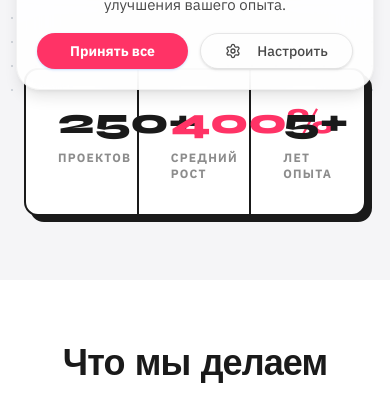
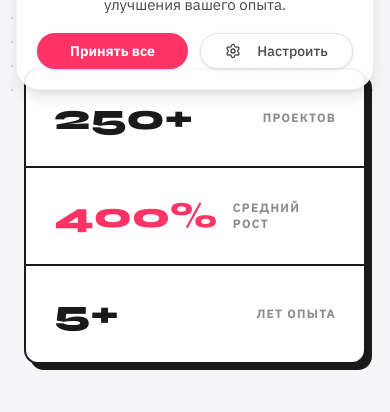
Before and after one commit to Artem-sudo25/haloagency-website, a Next.js app: page / in a window 390 px wide. Shown: the part 738-1150 px from the top of the page. Built offline with nearby package versions, Linux system fonts and the light colour scheme; no server answers.

Commit message:
hero-counter

```diff
--- a/components/sections/Hero.tsx
+++ b/components/sections/Hero.tsx
@@ -48,20 +48,20 @@ export default function Hero() {
 
         {/* Stats Strip */}
         <div className="w-full border-2 border-[#1A1A1A] rounded-xl bg-white shadow-[6px_6px_0px_0px_#1A1A1A] overflow-hidden">
-          <div className="grid grid-cols-3 divide-x-2 divide-[#1A1A1A]">
-            <div className="p-8 md:p-10 flex flex-col gap-2">
+          <div className="grid grid-cols-1 md:grid-cols-3 divide-y-2 md:divide-y-0 md:divide-x-2 divide-[#1A1A1A]">
+            <div className="p-7 md:p-8 lg:p-10 flex flex-row md:flex-col items-center md:items-start justify-between md:justify-start gap-4 md:gap-2">
               <p className="text-4xl md:text-5xl font-extrabold text-[#1A1A1A]" style={{ fontFamily: 'var(--font-display)' }}>
                 <CountUp end={250} duration={2000} />+
               </p>
               <p className="text-xs font-bold uppercase tracking-widest text-[#1A1A1A]/50">Проектов</p>
             </div>
-            <div className="p-8 md:p-10 flex flex-col gap-2">
+            <div className="p-7 md:p-8 lg:p-10 flex flex-row md:flex-col items-center md:items-start justify-between md:justify-start gap-4 md:gap-2">
               <p className="text-4xl md:text-5xl font-extrabold text-[#FF3366]" style={{ fontFamily: 'var(--font-display)' }}>
                 <CountUp end={400} duration={2000} />%
               </p>
               <p className="text-xs font-bold uppercase tracking-widest text-[#1A1A1A]/50">Средний рост</p>
             </div>
-            <div className="p-8 md:p-10 flex flex-col gap-2">
+            <div className="p-7 md:p-8 lg:p-10 flex flex-row md:flex-col items-center md:items-start justify-between md:justify-start gap-4 md:gap-2">
               <p className="text-4xl md:text-5xl font-extrabold text-[#1A1A1A]" style={{ fontFamily: 'var(--font-display)' }}>
                 <CountUp end={5} duration={1500} />+
               </p>
```
